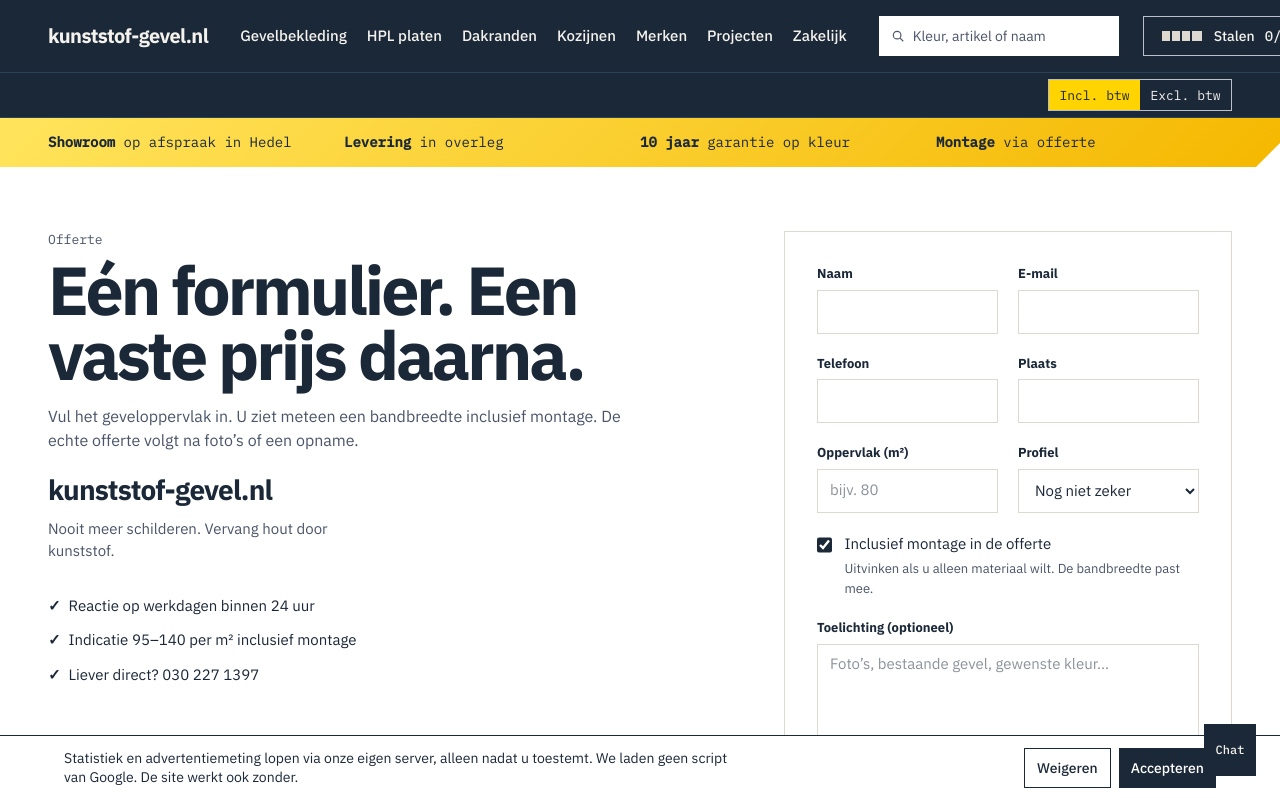
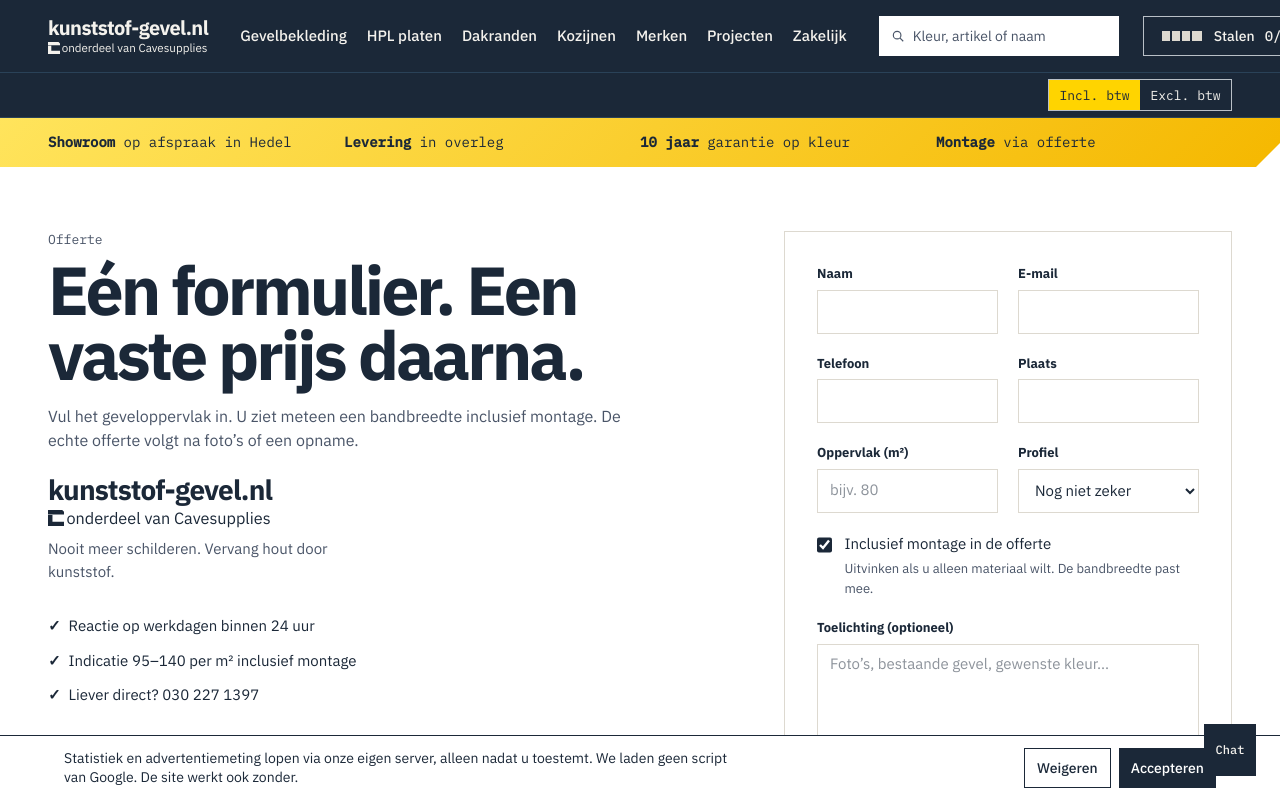
Before and after one commit to RubenPouw/kunststof-gevel-website, a Next.js app: page /offerte in a window 1280 px wide. Shown: the top 798 px of the page. Built offline with nearby package versions, Linux system fonts and the light colour scheme.

Commit message:
Use the Cavesupplies niche lockup for the wordmark
The name stays IBM Plex Sans bold. Under it, the one-colour C-mark and “onderdeel van Cavesupplies” sit left-aligned, kalk on the navy header and footer, nachtblauw on a light ground.

```diff
--- /dev/null
+++ b/src/components/brand/lockup.tsx
@@ -0,0 +1,41 @@
+import { CavesuppliesMark } from "@/components/brand/marks";
+import { lockupColor, lockupMetrics } from "@/lib/brand/lockup";
+import { cn } from "@/lib/utils";
+
+/** Niche lockup: name, then the C-mark and “onderdeel van Cavesupplies”. */
+export function Lockup({
+  size = 20,
+  tone = "dark",
+  className,
+}: {
+  size?: number;
+  /** dark = kalk on navy. light = nachtblauw on a light ground. */
+  tone?: "light" | "dark";
+  className?: string;
+}) {
+  const metrics = lockupMetrics(size);
+  const color = lockupColor(tone);
+
+  return (
+    <span
+      className={cn("inline-flex w-max max-w-full flex-col items-start", className)}
+      style={{ color, fontFamily: "var(--font-body)", rowGap: metrics.lineGap }}
+    >
+      <span
+        className="whitespace-nowrap"
+        style={{
+          fontSize: size,
+          fontWeight: 700,
+          lineHeight: 1,
+          letterSpacing: "var(--logo-tracking)",
+        }}
+      >
+        kunststof-gevel.nl
+      </span>
+      <span className="inline-flex items-center whitespace-nowrap" style={{ columnGap: metrics.markGap }}>
+        <CavesuppliesMark size={metrics.mark} fill={color} />
+        <span style={{ fontSize: metrics.line2, fontWeight: 400, lineHeight: 1 }}>onderdeel van Cavesupplies</span>
+      </span>
+    </span>
+  );
+}
--- a/src/components/brand/logo.tsx
+++ b/src/components/brand/logo.tsx
@@ -1,5 +1,6 @@
 import Link from "next/link";
 
+import { Lockup } from "@/components/brand/lockup";
 import { cn } from "@/lib/utils";
 
 type LogoProps = {
@@ -20,18 +21,8 @@ export function Logo({
 }: LogoProps) {
   const dark = tone === "dark";
   const content = (
-    <span className={cn("inline-flex w-max flex-col items-stretch gap-0.5", className)}>
-      <span
-        className="whitespace-nowrap font-bold"
-        style={{
-          fontSize: size,
-          lineHeight: 1,
-          letterSpacing: "-0.03em",
-          color: dark ? "var(--kg-kalk)" : "var(--kg-navy)",
-        }}
-      >
-        kunststof-gevel.nl
-      </span>
+    <span className={cn("inline-flex w-max max-w-full flex-col items-start", className)}>
+      <Lockup size={size} tone={tone} />
       {tagline ? (
         <span
           className="mt-3 max-w-xs"
@@ -52,8 +43,8 @@ export function Logo({
   return (
     <Link
       href={href}
-      className="inline-flex w-max text-inherit no-underline hover:text-inherit hover:no-underline"
-      aria-label="kunststof-gevel.nl, naar home"
+      className="inline-flex w-max max-w-full text-inherit no-underline hover:text-inherit hover:no-underline"
+      aria-label="kunststof-gevel.nl, onderdeel van Cavesupplies, naar home"
     >
       {content}
     </Link>
--- a/src/components/brand/marks.tsx
+++ b/src/components/brand/marks.tsx
@@ -1,3 +1,4 @@
+import { cavesuppliesMarkPath, MARK_UNITS } from "@/lib/brand/lockup";
 import { cn } from "@/lib/utils";
 
 type MarkProps = {
@@ -7,25 +8,25 @@ type MarkProps = {
   title?: string;
 };
 
+/** One-colour Cavesupplies C. No gradient. At least 12px tall. */
 export function CavesuppliesMark({
-  size = 11,
+  size = 12,
   fill = "currentColor",
   className,
-  title = "kunststof-gevel.nl",
+  title,
 }: MarkProps) {
+  const height = Math.max(12, size);
   return (
     <svg
-      viewBox="0 0 100 100"
-      width={size}
-      height={size}
-      className={cn("shrink-0", className)}
-      aria-hidden={!title}
+      viewBox={`0 0 ${MARK_UNITS} ${MARK_UNITS}`}
+      width={height}
+      height={height}
+      className={cn("block shrink-0", className)}
+      aria-hidden={title ? undefined : true}
       role={title ? "img" : undefined}
     >
       {title ? <title>{title}</title> : null}
-      <path d="M12 10 H78 L88 20 V32 H12 Z" fill={fill} />
-      <rect x="12" y="35" width="22" height="33" fill={fill} />
-      <rect x="12" y="68" width="76" height="22" fill={fill} />
+      <path d={cavesuppliesMarkPath()} fill={fill} />
     </svg>
   );
 }
--- /dev/null
+++ b/src/lib/brand/lockup.ts
@@ -0,0 +1,50 @@
+/** Cavesupplies C-mark, brandbook grid. One unit is e. Drawing area is 8e × 8e. */
+
+export const MARK_UNITS = 8;
+export const KAP = 2.2;
+export const CHAMFER = 1;
+export const VOEG = 0.3;
+/** Width of the left leg. One poot. */
+export const POOT = 2.2;
+export const FLOOR = 2.2;
+/** From the underside of the kap to the top of the floor, including the voeg. */
+export const OPENING = 3.6;
+
+export const LOCKUP_KALK = "#F4F2ED";
+export const LOCKUP_NAVY = "#1B2838";
+
+function unit(value: number) {
+  return String(Math.round(value * 1000) / 1000);
+}
+
+export function cavesuppliesMarkPath() {
+  const right = MARK_UNITS;
+  const chamferX = right - CHAMFER;
+  const legTop = KAP + VOEG;
+  const floorTop = KAP + OPENING;
+  return [
+    `M0 0H${unit(chamferX)}L${unit(right)} ${unit(CHAMFER)}V${unit(KAP)}H0Z`,
+    `M0 ${unit(legTop)}H${unit(POOT)}V${unit(floorTop)}H0Z`,
+    `M0 ${unit(floorTop)}H${unit(right)}V${unit(floorTop + FLOOR)}H0Z`,
+  ].join("");
+}
+
+export function lockupMetrics(nameSize: number) {
+  const line2 = nameSize * 0.58;
+  const mark = Math.max(12, line2);
+  const e = mark / MARK_UNITS;
+  const poot = POOT * e;
+  return {
+    line2,
+    mark,
+    /** Half a poot between the mark and the parent line. */
+    markGap: 0.5 * poot,
+    /** One poot of clear space around the lockup. */
+    clear: poot,
+    lineGap: nameSize * 0.22,
+  };
+}
+
+export function lockupColor(tone: "light" | "dark") {
+  return tone === "dark" ? LOCKUP_KALK : LOCKUP_NAVY;
+}
```
Also changed, not shown: 1 other file (tests, documents, lock files or other folders).
